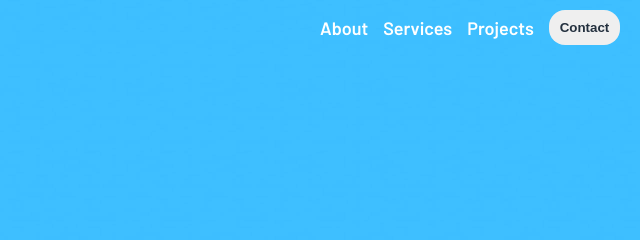
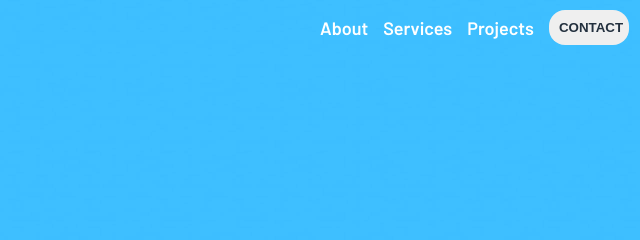
Before and after one commit to Felipe-dot/sunnyside-landing-page, a plain HTML site: page index.html in a window 1280 px wide. Shown: the top 240 px of the page, 640-1280 px from the left. Drawn offline with Linux system fonts and the light colour scheme.

Commit message:
Use html tags more semantic

```diff
--- a/index.html
+++ b/index.html
@@ -20,12 +20,12 @@
     <header>
       <nav class="nav-menu">
         <img src="images/logo.svg" alt="sunnyside logo" />
-        <div class="menu">
+        <nav class="menu">
           <p><a href="">About</a></p>
           <p><a href="">Services</a></p>
           <p><a href="">Projects</a></p>
-          <button>Contact</button>
-        </div>
+          <button>CONTACT</button>
+        </nav>
         <div class="hamburguer-icon"></div>
       </nav>
 
```
